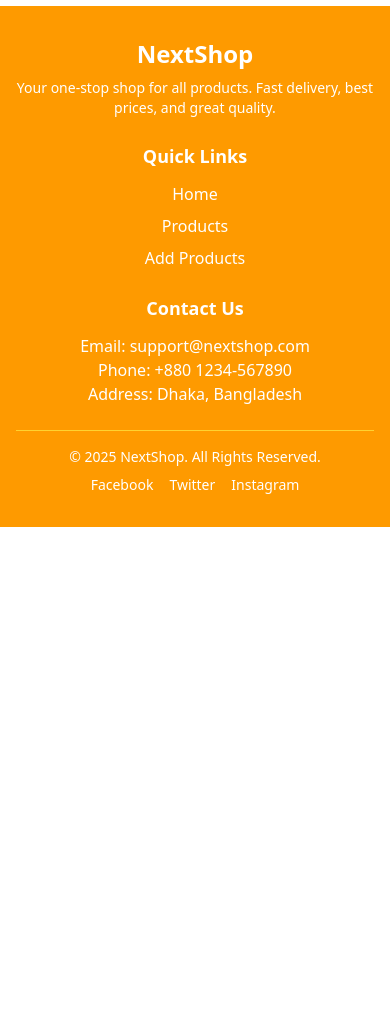
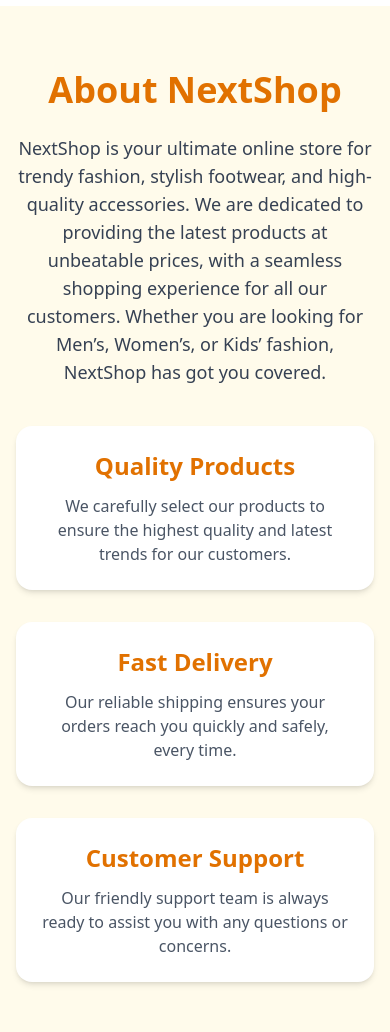
Before and after one commit to zingrin/nextshop, a Next.js app: page / in a window 390 px wide. Shown: the part 754-1786 px from the top of the page. Before the commit the page ends 1281 px from the top, so only its background shows below. Built offline with nearby package versions, Linux system fonts and the light colour scheme; no server answers; the database is empty.

Commit message:
feat: Add responsive About section with highlights for NextShop

```diff
--- a/package.json
+++ b/package.json
@@ -9,6 +9,7 @@
     "lint": "eslint"
   },
   "dependencies": {
+    "mongodb": "^6.18.0",
     "next": "15.5.0",
     "react": "19.1.0",
     "react-dom": "19.1.0",
--- /dev/null
+++ b/src/app/api/products/route.js
@@ -0,0 +1,32 @@
+import clientPromise from "@/lib/mongodb";
+
+export async function GET() {
+  try {
+    const client = await clientPromise;
+    const db = client.db(process.env.MONGODB_DB);
+
+    const products = await db.collection("products").find({}).toArray();
+    return new Response(JSON.stringify(products), { status: 200 });
+  } catch (e) {
+    return new Response(
+      JSON.stringify({ message: "Error fetching products", error: e.message }),
+      { status: 500 }
+    );
+  }
+}
+
+export async function POST(req) {
+  try {
+    const product = await req.json();
+    const client = await clientPromise;
+    const db = client.db(process.env.MONGODB_DB);
+
+    const result = await db.collection("products").insertOne(product);
+    return new Response(JSON.stringify(result), { status: 201 });
+  } catch (e) {
+    return new Response(
+      JSON.stringify({ message: "Error adding product", error: e.message }),
+      { status: 500 }
+    );
+  }
+}
--- a/src/app/api/products/routes.js
+++ /dev/null
@@ -1,14 +0,0 @@
-import clientPromise from "@/lib/mongodb";
-
-export async function GET() {
-  try {
-    const client = await clientPromise;
-    const db = client.db(process.env.MONGODB_DB);
-
-    const products = await db.collection("products").find({}).toArray();
-
-    return new Response(JSON.stringify(products), { status: 200 });
-  } catch (e) {
-    return new Response(JSON.stringify({ message: "Error fetching products", error: e.message }), { status: 500 });
-  }
-}
--- a/src/app/page.js
+++ b/src/app/page.js
@@ -1,12 +1,14 @@
 import Hero from "@/components/Hero";
 import Image from "next/image";
 import ProductsPage from "./products/page";
+import About from "@/components/About";
 
 export default function Home() {
   return (
    <div>
     <Hero></Hero>
     <ProductsPage></ProductsPage>
+    <About></About>
    </div>
   );
 }
--- /dev/null
+++ b/src/components/About.js
@@ -0,0 +1,31 @@
+"use client";
+
+export default function About() {
+  return (
+    <section className="bg-amber-50 py-16">
+      <div className="max-w-7xl mx-auto px-4 sm:px-6 lg:px-8 text-center">
+        <h2 className="text-4xl font-bold text-amber-600 mb-6">About NextShop</h2>
+        <p className="text-gray-700 text-lg md:text-xl max-w-3xl mx-auto mb-8">
+          NextShop is your ultimate online store for trendy fashion, stylish footwear, and high-quality accessories.
+          We are dedicated to providing the latest products at unbeatable prices, with a seamless shopping experience
+          for all our customers. Whether you are looking for Men’s, Women’s, or Kids’ fashion, NextShop has got you covered.
+        </p>
+
+        <div className="grid grid-cols-1 md:grid-cols-3 gap-8 mt-10">
+          <div className="bg-white p-6 rounded-2xl shadow-md hover:shadow-xl transition">
+            <h3 className="text-2xl font-semibold text-amber-600 mb-3">Quality Products</h3>
+            <p className="text-gray-600">We carefully select our products to ensure the highest quality and latest trends for our customers.</p>
+          </div>
+          <div className="bg-white p-6 rounded-2xl shadow-md hover:shadow-xl transition">
+            <h3 className="text-2xl font-semibold text-amber-600 mb-3">Fast Delivery</h3>
+            <p className="text-gray-600">Our reliable shipping ensures your orders reach you quickly and safely, every time.</p>
+          </div>
+          <div className="bg-white p-6 rounded-2xl shadow-md hover:shadow-xl transition">
+            <h3 className="text-2xl font-semibold text-amber-600 mb-3">Customer Support</h3>
+            <p className="text-gray-600">Our friendly support team is always ready to assist you with any questions or concerns.</p>
+          </div>
+        </div>
+      </div>
+    </section>
+  );
+}
```
Also changed, not shown: src/lib/mongodb.js (renamed from lib/mongodb.js), 1 other file (tests, documents, lock files or other folders).
